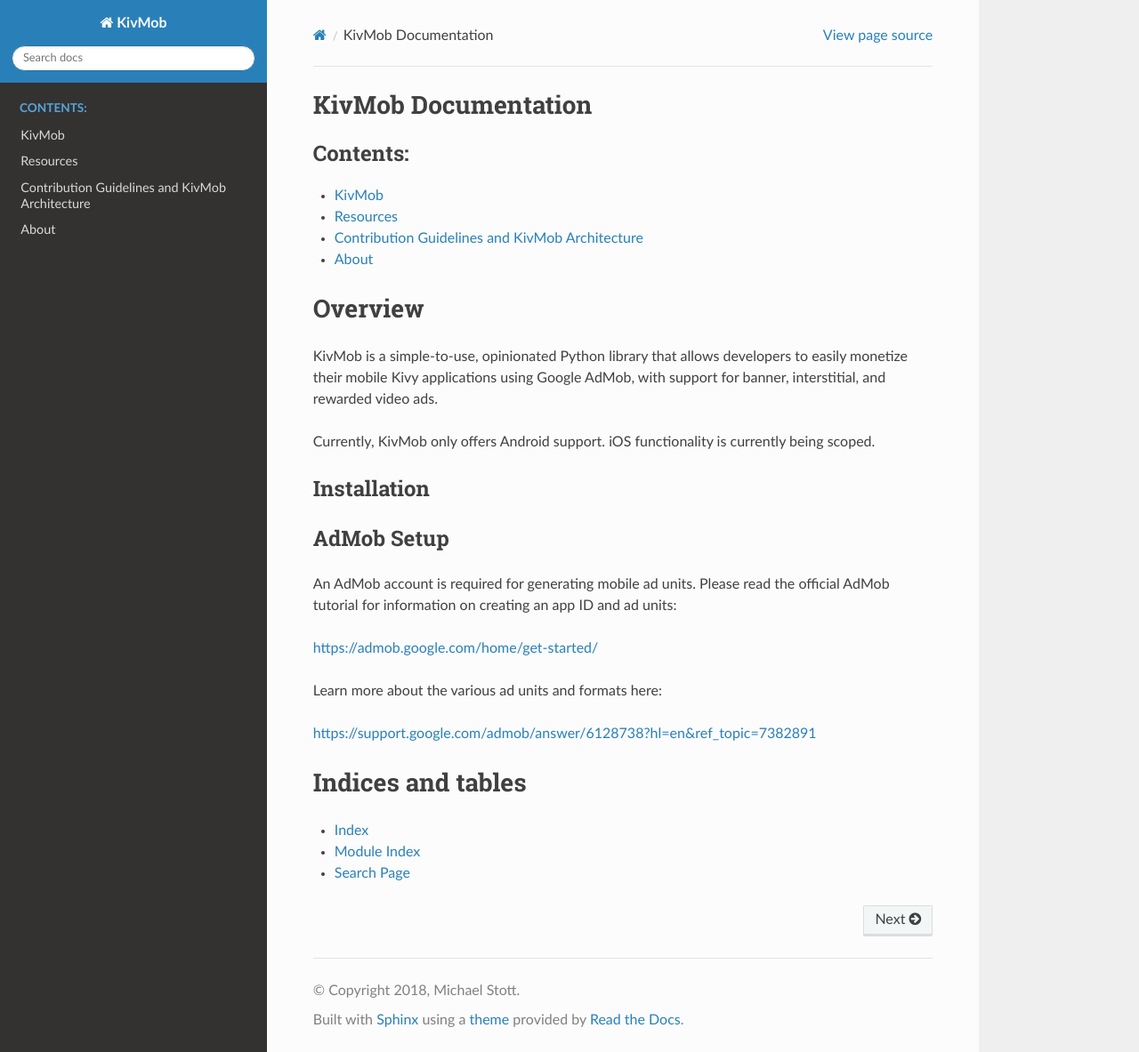
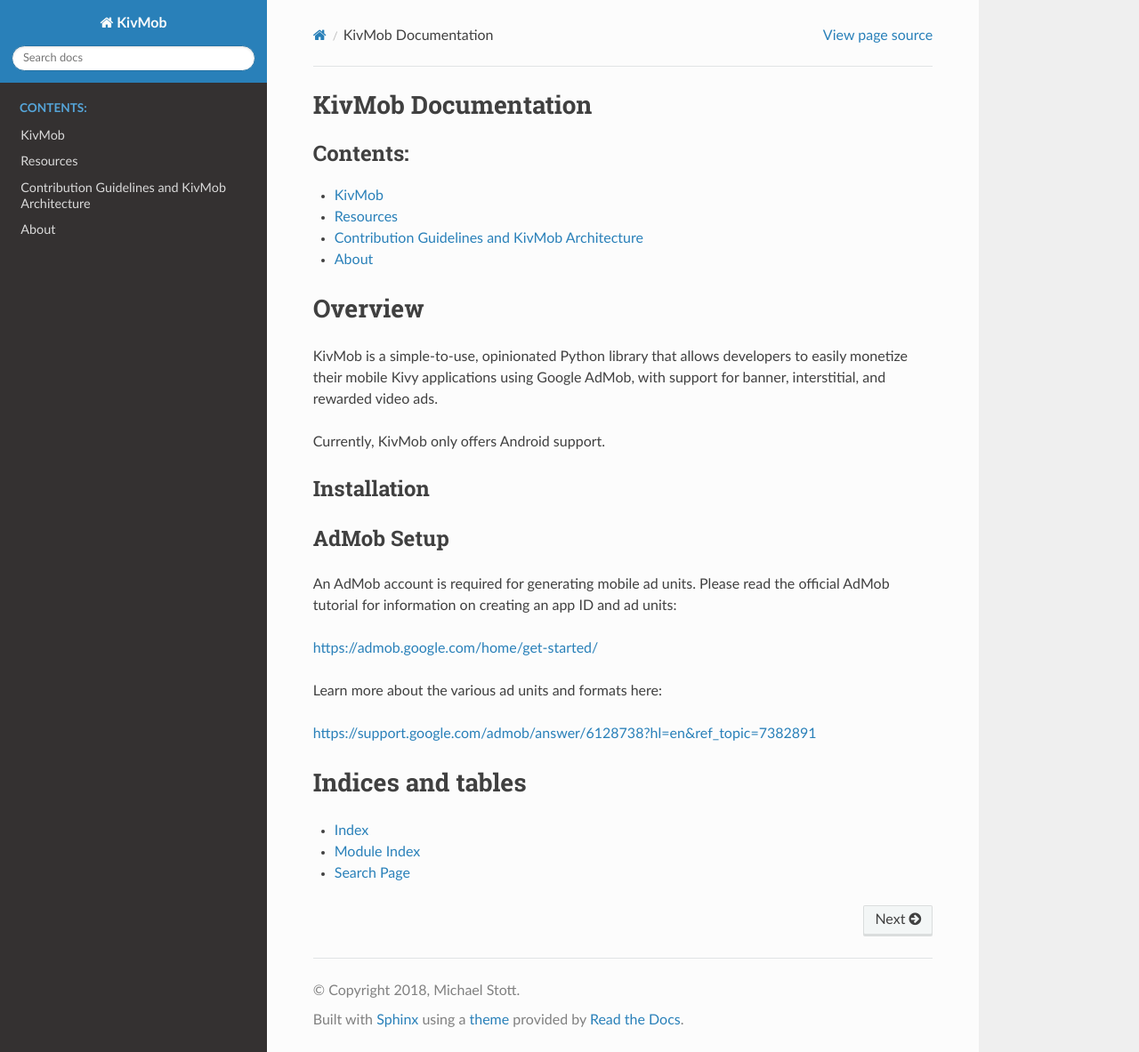
Before and after one commit to MichaelStott/KivMob, a Sphinx documentation site: the page built from docs/index.rst, in a window 1280 px wide and 1183 px high. Shown: the whole window at 89% size. Built offline with Sphinx 7.4.7 and the Read the Docs theme 2.0.0, drawn with Linux system fonts in a browser that asks for light colours.

Commit message:
Saving work

```diff
--- a/docs/index.rst
+++ b/docs/index.rst
@@ -22,7 +22,7 @@
 monetize their mobile Kivy applications using Google AdMob, with support for banner,
 interstitial, and rewarded video ads.
 
-Currently, KivMob only offers Android support. iOS functionality is currently being scoped.
+Currently, KivMob only offers Android support.
 
 
 Installation
```
